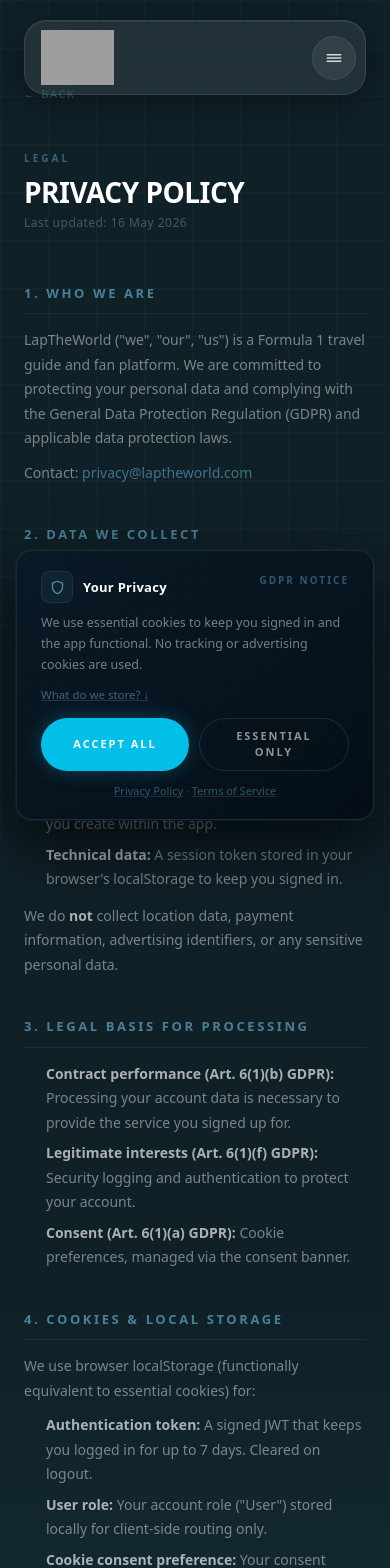
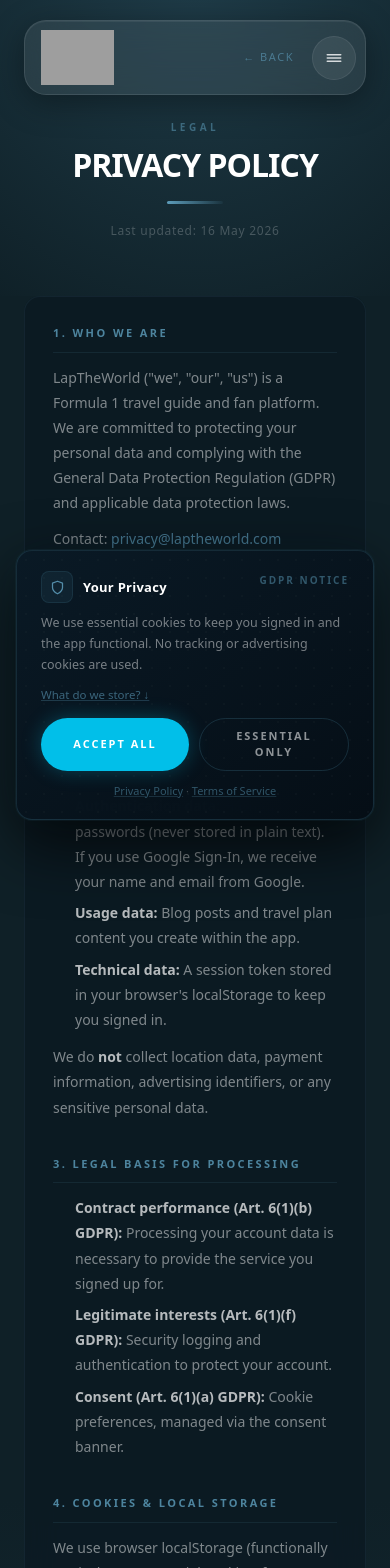
Before and after one commit to ImadDumanjic/LapTheWorld, a React (Vite) app in the folder frontend/: page /privacy in a window 390 px wide. Shown: the top 1568 px of the page. Built offline with nearby package versions, Linux system fonts and the light colour scheme; no server answers; grey boxes are pictures that could not be loaded; a web font is replaced by a local one.

Commit message:
Refactoring of pages and responsiveness

```diff
--- a/frontend/src/App.jsx
+++ b/frontend/src/App.jsx
@@ -18,9 +18,11 @@
 import PrivacyPolicyPage from './pages/PrivacyPolicyPage'
 import TermsPage from './pages/TermsPage'
 import Header from './components/layout/Header'
+import LegalFooter from './components/ui/LegalFooter'
 import CookieConsentBanner from './components/ui/CookieConsentBanner'
 
 const HIDE_HEADER_ON = ['/', '/auth', '/landing', '/reset-password', '/admin-login', '/admin', '/custom-plan']
+const HIDE_FOOTER_ON = ['/landing', '/admin', '/admin-login']
 
 function authState() {
   return {
@@ -54,9 +56,10 @@
 function Layout() {
   const { pathname } = useLocation()
   const showHeader = !HIDE_HEADER_ON.includes(pathname)
+  const showFooter = !HIDE_FOOTER_ON.includes(pathname)
 
   return (
-    <>
+    <div className="bg-page-gradient">
       {showHeader && <Header />}
       <Routes>
         <Route path="/" element={<NonAdminRoute><WelcomePage /></NonAdminRoute>} />
@@ -77,8 +80,9 @@
         <Route path="/privacy" element={<PrivacyPolicyPage />} />
         <Route path="/terms" element={<TermsPage />} />
       </Routes>
+      {showFooter && <LegalFooter />}
       <CookieConsentBanner />
-    </>
+    </div>
   )
 }
 
--- a/frontend/src/components/layout/Header.jsx
+++ b/frontend/src/components/layout/Header.jsx
@@ -109,6 +109,7 @@
   const { pathname }                  = useLocation()
   const isAdmin                       = pathname === '/admin'
   const isTravelGuide                 = /^\/travel-guide\/.+/.test(pathname)
+  const isLegal                       = pathname === '/privacy' || pathname === '/terms'
   const isLoggedIn                    = !!localStorage.getItem('userId')
   const { isPlaying, toggle }         = useAudio()
 
@@ -184,6 +185,29 @@
 
           {/* Right side: optional audio button + hamburger / admin logout */}
           <div style={{ display: 'flex', alignItems: 'center', gap: 8 }}>
+
+            {/* Back link — visible only on legal pages */}
+            {isLegal && (
+              <Link
+                to="/landing"
+                style={{
+                  display: 'inline-flex',
+                  alignItems: 'center',
+                  gap: 5,
+                  fontSize: 11,
+                  color: 'rgba(100,168,200,0.55)',
+                  textDecoration: 'none',
+                  letterSpacing: '0.14em',
+                  textTransform: 'uppercase',
+                  padding: '6px 10px',
+                  transition: 'color 0.2s ease',
+                }}
+                onMouseEnter={e => { e.currentTarget.style.color = 'rgba(100,168,200,0.9)' }}
+                onMouseLeave={e => { e.currentTarget.style.color = 'rgba(100,168,200,0.55)' }}
+              >
+                ← Back
+              </Link>
+            )}
 
             {/* Play/pause — visible only on individual travel guide pages */}
             {isTravelGuide && !isAdmin && (
--- a/frontend/src/pages/PrivacyPolicyPage.jsx
+++ b/frontend/src/pages/PrivacyPolicyPage.jsx
@@ -4,16 +4,16 @@
 
 function Section({ title, children }) {
   return (
-    <section style={{ marginBottom: 40 }}>
+    <section style={{ marginBottom: 36 }}>
       <h2 style={{
-        fontSize: 13, fontWeight: 700, textTransform: 'uppercase',
-        letterSpacing: '0.2em', color: 'rgba(100,168,200,0.7)',
-        marginBottom: 14, paddingBottom: 10,
-        borderBottom: '1px solid rgba(255,255,255,0.06)',
+        fontSize: 11, fontWeight: 700, textTransform: 'uppercase',
+        letterSpacing: '0.22em', color: 'rgba(100,168,200,0.75)',
+        marginBottom: 12, paddingBottom: 10,
+        borderBottom: '1px solid rgba(100,168,200,0.1)',
       }}>
         {title}
       </h2>
-      <div style={{ fontSize: 14, lineHeight: 1.75, color: 'rgba(255,255,255,0.45)' }}>
+      <div style={{ fontSize: 14, lineHeight: 1.8, color: 'rgba(255,255,255,0.48)' }}>
         {children}
       </div>
     </section>
@@ -30,94 +30,102 @@
 
 export default function PrivacyPolicyPage() {
   return (
-    <div className="bg-page-gradient min-h-svh">
-      {/* Grid overlay */}
+    <div className="min-h-svh">
+
+      {/* Hero */}
+      <div style={{ position: 'relative', overflow: 'hidden', paddingTop: 120, paddingBottom: 56 }}>
+        {/* Radial glow */}
         <div style={{
-        position: 'fixed', inset: 0, pointerEvents: 'none', zIndex: 0,
-        backgroundImage: [
-          'linear-gradient(rgba(120,200,220,0.04) 1px, transparent 1px)',
-          'linear-gradient(90deg, rgba(120,200,220,0.04) 1px, transparent 1px)',
-        ].join(','),
-        backgroundSize: '48px 48px',
+          position: 'absolute', top: -80, left: '50%', transform: 'translateX(-50%)',
+          width: 800, height: 480,
+          background: 'radial-gradient(ellipse at 50% 10%, rgba(44,83,100,0.55) 0%, transparent 65%)',
+          pointerEvents: 'none',
         }} />
 
-      <div style={{ position: 'relative', zIndex: 1, maxWidth: 720, margin: '0 auto', padding: '80px 24px 80px' }}>
-
-        {/* Back */}
-        <Link
-          to="/landing"
-          style={{ display: 'inline-flex', alignItems: 'center', gap: 6, fontSize: 11, color: 'rgba(100,168,200,0.5)', textDecoration: 'none', letterSpacing: '0.15em', textTransform: 'uppercase', marginBottom: 48 }}
-          onMouseEnter={e => { e.currentTarget.style.color = 'rgba(100,168,200,0.8)' }}
-          onMouseLeave={e => { e.currentTarget.style.color = 'rgba(100,168,200,0.5)' }}
-        >
-          ← Back
-        </Link>
-
-        {/* Header */}
-        <p style={{ fontSize: 10, fontWeight: 700, letterSpacing: '0.3em', textTransform: 'uppercase', color: 'rgba(100,168,200,0.5)', marginBottom: 12 }}>
+        {/* Title block */}
+        <div style={{ position: 'relative', zIndex: 1, textAlign: 'center', padding: '0 24px' }}>
+          <p style={{ fontSize: 10, fontWeight: 700, letterSpacing: '0.35em', textTransform: 'uppercase', color: 'rgba(100,168,200,0.5)', marginBottom: 14 }}>
             Legal
           </p>
-        <h1 style={{ fontSize: 'clamp(28px, 5vw, 44px)', fontWeight: 900, color: '#fff', textTransform: 'uppercase', letterSpacing: '-0.5px', lineHeight: 1, marginBottom: 8 }}>
+          <h1 style={{ fontSize: 'clamp(32px, 5.5vw, 56px)', fontWeight: 900, color: '#fff', textTransform: 'uppercase', letterSpacing: '-1px', lineHeight: 1, marginBottom: 20 }}>
             Privacy Policy
           </h1>
-        <p style={{ fontSize: 12, color: 'rgba(255,255,255,0.25)', marginBottom: 52, letterSpacing: '0.04em' }}>
+          <div style={{
+            width: 56, height: 3,
+            background: 'linear-gradient(90deg, rgba(100,168,200,0.9), rgba(44,83,100,0.2))',
+            borderRadius: 2, margin: '0 auto 18px',
+          }} />
+          <p style={{ fontSize: 12, color: 'rgba(255,255,255,0.22)', letterSpacing: '0.06em' }}>
             Last updated: {LAST_UPDATED}
           </p>
+        </div>
+      </div>
 
+      {/* Content */}
+      <div style={{ maxWidth: 840, margin: '0 auto', padding: '0 24px 80px' }}>
+        <div style={{
+          background: 'rgba(10,22,32,0.55)',
+          backdropFilter: 'blur(16px)',
+          WebkitBackdropFilter: 'blur(16px)',
+          border: '1px solid rgba(100,168,200,0.08)',
+          borderRadius: 16,
+          padding: 'clamp(28px, 5vw, 48px)',
+          marginBottom: 20,
+        }}>
           <Section title="1. Who We Are">
             <p>LapTheWorld ("we", "our", "us") is a Formula 1 travel guide and fan platform. We are committed to protecting your personal data and complying with the General Data Protection Regulation (GDPR) and applicable data protection laws.</p>
-          <p style={{ marginTop: 10 }}>Contact: <a href="mailto:privacy@laptheworld.com" style={{ color: 'rgba(100,168,200,0.6)', textDecoration: 'none' }}>privacy@laptheworld.com</a></p>
+            <p style={{ marginTop: 10 }}>Contact: <a href="mailto:privacy@laptheworld.com" style={{ color: 'rgba(100,168,200,0.65)', textDecoration: 'none' }}>privacy@laptheworld.com</a></p>
           </Section>
 
           <Section title="2. Data We Collect">
             <p style={{ marginBottom: 10 }}>We collect only the data necessary to provide our service:</p>
             <ul style={{ paddingLeft: 18, margin: 0 }}>
-            <Li><strong style={{ color: 'rgba(255,255,255,0.65)' }}>Account data:</strong> First name, last name, username, email address, and optionally a phone number — provided during registration.</Li>
-            <Li><strong style={{ color: 'rgba(255,255,255,0.65)' }}>Authentication data:</strong> Hashed passwords (never stored in plain text). If you use Google Sign-In, we receive your name and email from Google.</Li>
-            <Li><strong style={{ color: 'rgba(255,255,255,0.65)' }}>Usage data:</strong> Blog posts and travel plan content you create within the app.</Li>
-            <Li><strong style={{ color: 'rgba(255,255,255,0.65)' }}>Technical data:</strong> A session token stored in your browser's localStorage to keep you signed in.</Li>
+              <Li><strong style={{ color: 'rgba(255,255,255,0.7)' }}>Account data:</strong> First name, last name, username, email address, and optionally a phone number — provided during registration.</Li>
+              <Li><strong style={{ color: 'rgba(255,255,255,0.7)' }}>Authentication data:</strong> Hashed passwords (never stored in plain text). If you use Google Sign-In, we receive your name and email from Google.</Li>
+              <Li><strong style={{ color: 'rgba(255,255,255,0.7)' }}>Usage data:</strong> Blog posts and travel plan content you create within the app.</Li>
+              <Li><strong style={{ color: 'rgba(255,255,255,0.7)' }}>Technical data:</strong> A session token stored in your browser's localStorage to keep you signed in.</Li>
             </ul>
-          <p style={{ marginTop: 12 }}>We do <strong style={{ color: 'rgba(255,255,255,0.65)' }}>not</strong> collect location data, payment information, advertising identifiers, or any sensitive personal data.</p>
+            <p style={{ marginTop: 12 }}>We do <strong style={{ color: 'rgba(255,255,255,0.7)' }}>not</strong> collect location data, payment information, advertising identifiers, or any sensitive personal data.</p>
           </Section>
 
           <Section title="3. Legal Basis for Processing">
             <ul style={{ paddingLeft: 18, margin: 0 }}>
-            <Li><strong style={{ color: 'rgba(255,255,255,0.65)' }}>Contract performance (Art. 6(1)(b) GDPR):</strong> Processing your account data is necessary to provide the service you signed up for.</Li>
-            <Li><strong style={{ color: 'rgba(255,255,255,0.65)' }}>Legitimate interests (Art. 6(1)(f) GDPR):</strong> Security logging and authentication to protect your account.</Li>
-            <Li><strong style={{ color: 'rgba(255,255,255,0.65)' }}>Consent (Art. 6(1)(a) GDPR):</strong> Cookie preferences, managed via the consent banner.</Li>
+              <Li><strong style={{ color: 'rgba(255,255,255,0.7)' }}>Contract performance (Art. 6(1)(b) GDPR):</strong> Processing your account data is necessary to provide the service you signed up for.</Li>
+              <Li><strong style={{ color: 'rgba(255,255,255,0.7)' }}>Legitimate interests (Art. 6(1)(f) GDPR):</strong> Security logging and authentication to protect your account.</Li>
+              <Li><strong style={{ color: 'rgba(255,255,255,0.7)' }}>Consent (Art. 6(1)(a) GDPR):</strong> Cookie preferences, managed via the consent banner.</Li>
             </ul>
           </Section>
 
           <Section title="4. Cookies & Local Storage">
             <p style={{ marginBottom: 10 }}>We use browser localStorage (functionally equivalent to essential cookies) for:</p>
             <ul style={{ paddingLeft: 18, margin: 0 }}>
-            <Li><strong style={{ color: 'rgba(255,255,255,0.65)' }}>Authentication token:</strong> A signed JWT that keeps you logged in for up to 7 days. Cleared on logout.</Li>
-            <Li><strong style={{ color: 'rgba(255,255,255,0.65)' }}>User role:</strong> Your account role ("User") stored locally for client-side routing only.</Li>
-            <Li><strong style={{ color: 'rgba(255,255,255,0.65)' }}>Cookie consent preference:</strong> Your consent choice, stored locally so we don't ask every visit.</Li>
+              <Li><strong style={{ color: 'rgba(255,255,255,0.7)' }}>Authentication token:</strong> A signed JWT that keeps you logged in for up to 7 days. Cleared on logout.</Li>
+              <Li><strong style={{ color: 'rgba(255,255,255,0.7)' }}>User role:</strong> Your account role ("User") stored locally for client-side routing only.</Li>
+              <Li><strong style={{ color: 'rgba(255,255,255,0.7)' }}>Cookie consent preference:</strong> Your consent choice, stored locally so we don't ask every visit.</Li>
             </ul>
-          <p style={{ marginTop: 12 }}>We currently use <strong style={{ color: 'rgba(255,255,255,0.65)' }}>no analytics, advertising, or third-party tracking cookies</strong>.</p>
+            <p style={{ marginTop: 12 }}>We currently use <strong style={{ color: 'rgba(255,255,255,0.7)' }}>no analytics, advertising, or third-party tracking cookies</strong>.</p>
           </Section>
 
           <Section title="5. Data Sharing">
             <p>We do not sell, rent, or trade your personal data. We do not share your data with third parties except:</p>
             <ul style={{ paddingLeft: 18, margin: 0, marginTop: 10 }}>
-            <Li><strong style={{ color: 'rgba(255,255,255,0.65)' }}>Google:</strong> If you choose Google Sign-In. Subject to Google's Privacy Policy.</Li>
-            <Li><strong style={{ color: 'rgba(255,255,255,0.65)' }}>Infrastructure providers:</strong> Hosting and database services that process data under data processing agreements.</Li>
+              <Li><strong style={{ color: 'rgba(255,255,255,0.7)' }}>Google:</strong> If you choose Google Sign-In. Subject to Google's Privacy Policy.</Li>
+              <Li><strong style={{ color: 'rgba(255,255,255,0.7)' }}>Infrastructure providers:</strong> Hosting and database services that process data under data processing agreements.</Li>
             </ul>
           </Section>
 
           <Section title="6. Your Rights Under GDPR">
             <p style={{ marginBottom: 10 }}>You have the right to:</p>
             <ul style={{ paddingLeft: 18, margin: 0 }}>
-            <Li><strong style={{ color: 'rgba(255,255,255,0.65)' }}>Access</strong> the personal data we hold about you.</Li>
-            <Li><strong style={{ color: 'rgba(255,255,255,0.65)' }}>Rectify</strong> inaccurate data — via your Profile page.</Li>
-            <Li><strong style={{ color: 'rgba(255,255,255,0.65)' }}>Erase</strong> your account and all associated data — via Profile → Delete Account.</Li>
-            <Li><strong style={{ color: 'rgba(255,255,255,0.65)' }}>Restrict</strong> processing in certain circumstances.</Li>
-            <Li><strong style={{ color: 'rgba(255,255,255,0.65)' }}>Data portability</strong> — contact us to request an export.</Li>
-            <Li><strong style={{ color: 'rgba(255,255,255,0.65)' }}>Object</strong> to processing based on legitimate interests.</Li>
-            <Li><strong style={{ color: 'rgba(255,255,255,0.65)' }}>Withdraw consent</strong> at any time (for cookie preferences).</Li>
+              <Li><strong style={{ color: 'rgba(255,255,255,0.7)' }}>Access</strong> the personal data we hold about you.</Li>
+              <Li><strong style={{ color: 'rgba(255,255,255,0.7)' }}>Rectify</strong> inaccurate data — via your Profile page.</Li>
+              <Li><strong style={{ color: 'rgba(255,255,255,0.7)' }}>Erase</strong> your account and all associated data — via Profile → Delete Account.</Li>
+              <Li><strong style={{ color: 'rgba(255,255,255,0.7)' }}>Restrict</strong> processing in certain circumstances.</Li>
+              <Li><strong style={{ color: 'rgba(255,255,255,0.7)' }}>Data portability</strong> — contact us to request an export.</Li>
+              <Li><strong style={{ color: 'rgba(255,255,255,0.7)' }}>Object</strong> to processing based on legitimate interests.</Li>
+              <Li><strong style={{ color: 'rgba(255,255,255,0.7)' }}>Withdraw consent</strong> at any time (for cookie preferences).</Li>
             </ul>
-          <p style={{ marginTop: 12 }}>To exercise any right, contact us at <a href="mailto:privacy@laptheworld.com" style={{ color: 'rgba(100,168,200,0.6)', textDecoration: 'none' }}>privacy@laptheworld.com</a>. We will respond within 30 days.</p>
+            <p style={{ marginTop: 12 }}>To exercise any right, contact us at <a href="mailto:privacy@laptheworld.com" style={{ color: 'rgba(100,168,200,0.65)', textDecoration: 'none' }}>privacy@laptheworld.com</a>. We will respond within 30 days.</p>
           </Section>
 
           <Section title="7. Data Retention">
@@ -129,14 +137,19 @@
           </Section>
 
           <Section title="9. Changes to This Policy">
-          <p>We may update this policy. Material changes will be notified in the app. Continued use after changes constitutes acceptance.</p>
+            <p style={{ marginBottom: 0 }}>We may update this policy. Material changes will be notified in the app. Continued use after changes constitutes acceptance.</p>
           </Section>
+        </div>
 
-        <div style={{ marginTop: 40, paddingTop: 24, borderTop: '1px solid rgba(255,255,255,0.06)', display: 'flex', gap: 20, flexWrap: 'wrap' }}>
-          <Link to="/terms" style={{ fontSize: 12, color: 'rgba(100,168,200,0.5)', textDecoration: 'none' }}
-            onMouseEnter={e => { e.currentTarget.style.color = 'rgba(100,168,200,0.8)' }}
+        <div style={{ display: 'flex', justifyContent: 'flex-end' }}>
+          <Link
+            to="/terms"
+            style={{ fontSize: 12, color: 'rgba(100,168,200,0.5)', textDecoration: 'none', letterSpacing: '0.04em' }}
+            onMouseEnter={e => { e.currentTarget.style.color = 'rgba(100,168,200,0.85)' }}
             onMouseLeave={e => { e.currentTarget.style.color = 'rgba(100,168,200,0.5)' }}
-          >Terms of Service →</Link>
+          >
+            Terms of Service →
+          </Link>
         </div>
       </div>
     </div>
--- a/frontend/src/pages/TermsPage.jsx
+++ b/frontend/src/pages/TermsPage.jsx
@@ -4,16 +4,16 @@
 
 function Section({ title, children }) {
   return (
-    <section style={{ marginBottom: 40 }}>
+    <section style={{ marginBottom: 36 }}>
       <h2 style={{
-        fontSize: 13, fontWeight: 700, textTransform: 'uppercase',
-        letterSpacing: '0.2em', color: 'rgba(100,168,200,0.7)',
-        marginBottom: 14, paddingBottom: 10,
-        borderBottom: '1px solid rgba(255,255,255,0.06)',
+        fontSize: 11, fontWeight: 700, textTransform: 'uppercase',
+        letterSpacing: '0.22em', color: 'rgba(100,168,200,0.75)',
+        marginBottom: 12, paddingBottom: 10,
+        borderBottom: '1px solid rgba(100,168,200,0.1)',
       }}>
         {title}
       </h2>
-      <div style={{ fontSize: 14, lineHeight: 1.75, color: 'rgba(255,255,255,0.45)' }}>
+      <div style={{ fontSize: 14, lineHeight: 1.8, color: 'rgba(255,255,255,0.48)' }}>
         {children}
       </div>
     </section>
@@ -26,40 +26,48 @@
 
 export default function TermsPage() {
   return (
-    <div className="bg-page-gradient min-h-svh">
-      {/* Grid overlay */}
+    <div className="min-h-svh">
+
+      {/* Hero */}
+      <div style={{ position: 'relative', overflow: 'hidden', paddingTop: 120, paddingBottom: 56 }}>
+        {/* Radial glow */}
         <div style={{
-        position: 'fixed', inset: 0, pointerEvents: 'none', zIndex: 0,
-        backgroundImage: [
-          'linear-gradient(rgba(120,200,220,0.04) 1px, transparent 1px)',
-          'linear-gradient(90deg, rgba(120,200,220,0.04) 1px, transparent 1px)',
-        ].join(','),
-        backgroundSize: '48px 48px',
+          position: 'absolute', top: -80, left: '50%', transform: 'translateX(-50%)',
+          width: 800, height: 480,
+          background: 'radial-gradient(ellipse at 50% 10%, rgba(44,83,100,0.55) 0%, transparent 65%)',
+          pointerEvents: 'none',
         }} />
 
-      <div style={{ position: 'relative', zIndex: 1, maxWidth: 720, margin: '0 auto', padding: '80px 24px 80px' }}>
-
-        {/* Back */}
-        <Link
-          to="/landing"
-          style={{ display: 'inline-flex', alignItems: 'center', gap: 6, fontSize: 11, color: 'rgba(100,168,200,0.5)', textDecoration: 'none', letterSpacing: '0.15em', textTransform: 'uppercase', marginBottom: 48 }}
-          onMouseEnter={e => { e.currentTarget.style.color = 'rgba(100,168,200,0.8)' }}
-          onMouseLeave={e => { e.currentTarget.style.color = 'rgba(100,168,200,0.5)' }}
-        >
-          ← Back
-        </Link>
-
-        {/* Header */}
-        <p style={{ fontSize: 10, fontWeight: 700, letterSpacing: '0.3em', textTransform: 'uppercase', color: 'rgba(100,168,200,0.5)', marginBottom: 12 }}>
+        {/* Title block */}
+        <div style={{ position: 'relative', zIndex: 1, textAlign: 'center', padding: '0 24px' }}>
+          <p style={{ fontSize: 10, fontWeight: 700, letterSpacing: '0.35em', textTransform: 'uppercase', color: 'rgba(100,168,200,0.5)', marginBottom: 14 }}>
             Legal
           </p>
-        <h1 style={{ fontSize: 'clamp(28px, 5vw, 44px)', fontWeight: 900, color: '#fff', textTransform: 'uppercase', letterSpacing: '-0.5px', lineHeight: 1, marginBottom: 8 }}>
+          <h1 style={{ fontSize: 'clamp(32px, 5.5vw, 56px)', fontWeight: 900, color: '#fff', textTransform: 'uppercase', letterSpacing: '-1px', lineHeight: 1, marginBottom: 20 }}>
             Terms of Service
           </h1>
-        <p style={{ fontSize: 12, color: 'rgba(255,255,255,0.25)', marginBottom: 52, letterSpacing: '0.04em' }}>
+          <div style={{
+            width: 56, height: 3,
+            background: 'linear-gradient(90deg, rgba(100,168,200,0.9), rgba(44,83,100,0.2))',
+            borderRadius: 2, margin: '0 auto 18px',
+          }} />
+          <p style={{ fontSize: 12, color: 'rgba(255,255,255,0.22)', letterSpacing: '0.06em' }}>
             Last updated: {LAST_UPDATED}
           </p>
+        </div>
+      </div>
 
+      {/* Content */}
+      <div style={{ maxWidth: 840, margin: '0 auto', padding: '0 24px 80px' }}>
+        <div style={{
+          background: 'rgba(10,22,32,0.55)',
+          backdropFilter: 'blur(16px)',
+          WebkitBackdropFilter: 'blur(16px)',
+          border: '1px solid rgba(100,168,200,0.08)',
+          borderRadius: 16,
+          padding: 'clamp(28px, 5vw, 48px)',
+          marginBottom: 20,
+        }}>
           <Section title="1. Acceptance of Terms">
             <p>By accessing or using LapTheWorld ("Service", "we", "our"), you agree to be bound by these Terms of Service. If you do not agree, do not use the Service. These terms form a binding agreement between you and LapTheWorld.</p>
           </Section>
@@ -97,7 +105,7 @@
           </Section>
 
           <Section title="7. Privacy">
-          <p>Your use of the Service is subject to our <Link to="/privacy" style={{ color: 'rgba(100,168,200,0.6)', textDecoration: 'none' }}>Privacy Policy</Link>, which is incorporated into these Terms by reference. By using the Service, you consent to the data practices described therein.</p>
+            <p>Your use of the Service is subject to our <Link to="/privacy" style={{ color: 'rgba(100,168,200,0.65)', textDecoration: 'none' }}>Privacy Policy</Link>, which is incorporated into these Terms by reference. By using the Service, you consent to the data practices described therein.</p>
           </Section>
 
           <Section title="8. Account Termination">
@@ -121,14 +129,19 @@
           </Section>
 
           <Section title="13. Contact">
-          <p>For any questions regarding these Terms, contact us at <a href="mailto:legal@laptheworld.com" style={{ color: 'rgba(100,168,200,0.6)', textDecoration: 'none' }}>legal@laptheworld.com</a>.</p>
+            <p style={{ marginBottom: 0 }}>For any questions regarding these Terms, contact us at <a href="mailto:legal@laptheworld.com" style={{ color: 'rgba(100,168,200,0.65)', textDecoration: 'none' }}>legal@laptheworld.com</a>.</p>
           </Section>
+        </div>
 
-        <div style={{ marginTop: 40, paddingTop: 24, borderTop: '1px solid rgba(255,255,255,0.06)', display: 'flex', gap: 20, flexWrap: 'wrap' }}>
-          <Link to="/privacy" style={{ fontSize: 12, color: 'rgba(100,168,200,0.5)', textDecoration: 'none' }}
-            onMouseEnter={e => { e.currentTarget.style.color = 'rgba(100,168,200,0.8)' }}
+        <div style={{ display: 'flex', justifyContent: 'flex-end' }}>
+          <Link
+            to="/privacy"
+            style={{ fontSize: 12, color: 'rgba(100,168,200,0.5)', textDecoration: 'none', letterSpacing: '0.04em' }}
+            onMouseEnter={e => { e.currentTarget.style.color = 'rgba(100,168,200,0.85)' }}
             onMouseLeave={e => { e.currentTarget.style.color = 'rgba(100,168,200,0.5)' }}
-          >Privacy Policy →</Link>
+          >
+            Privacy Policy →
+          </Link>
         </div>
       </div>
     </div>
--- a/frontend/src/pages/TravelGuidePage.jsx
+++ b/frontend/src/pages/TravelGuidePage.jsx
@@ -8,7 +8,6 @@
 import WhereToStaySection from '../components/travel-guide/WhereToStaySection'
 import RaceWeekendGuideSection from '../components/travel-guide/RaceWeekendGuideSection'
 import FloatingButtonGroup from '../components/travel-guide/FloatingButtonGroup'
-import LegalFooter from '../components/ui/LegalFooter'
 
 function NotFound({ slug }) {
   return (
@@ -116,7 +115,6 @@
             <RaceWeekendGuideSection guide={guide} />
           </div>
         </div>
-        <LegalFooter />
       </div>
     </>
   )
```
Also changed, not shown: frontend/src/components/ui/LegalFooter.jsx (+12 -12 lines). Lines whose indentation alone changed are shown as unchanged.
